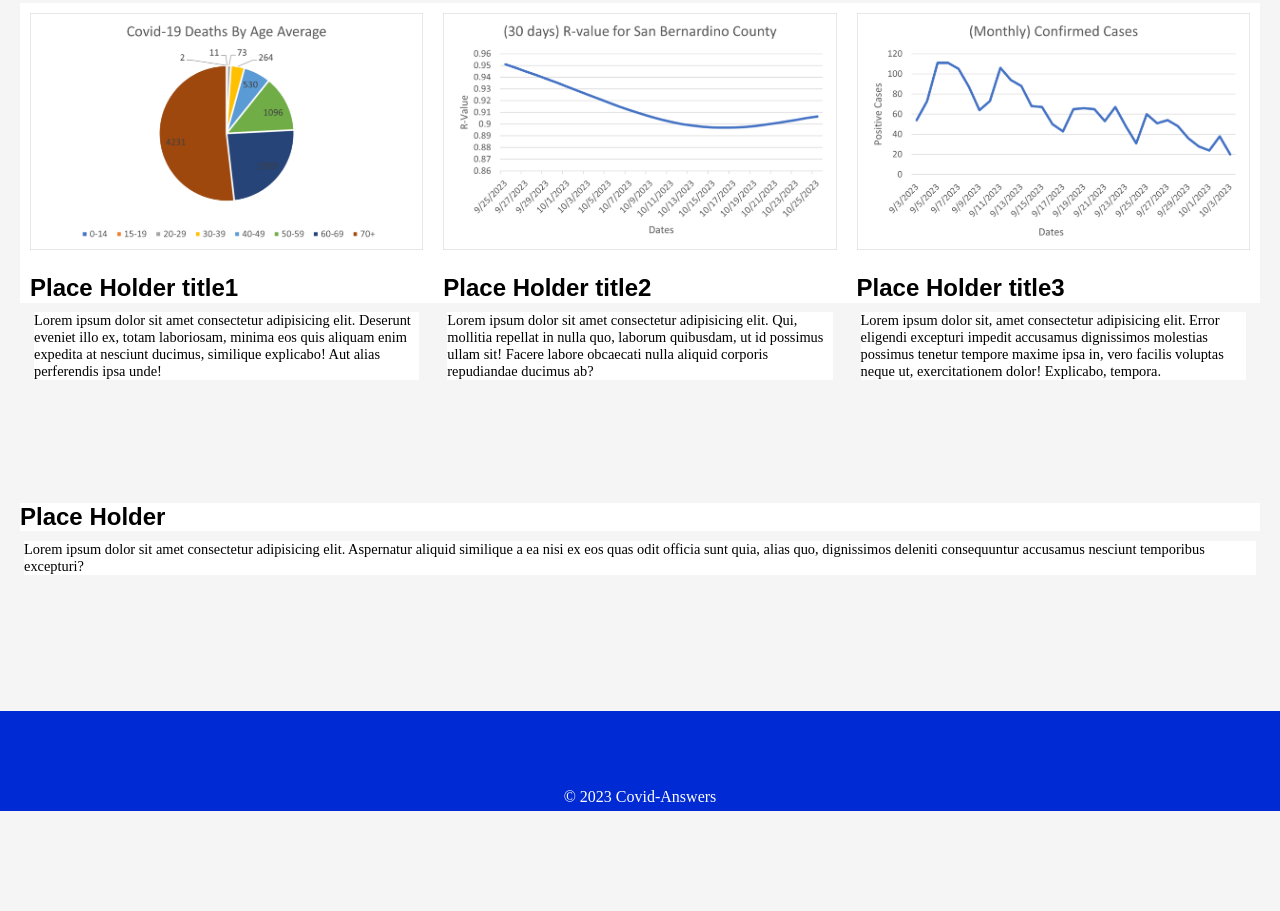
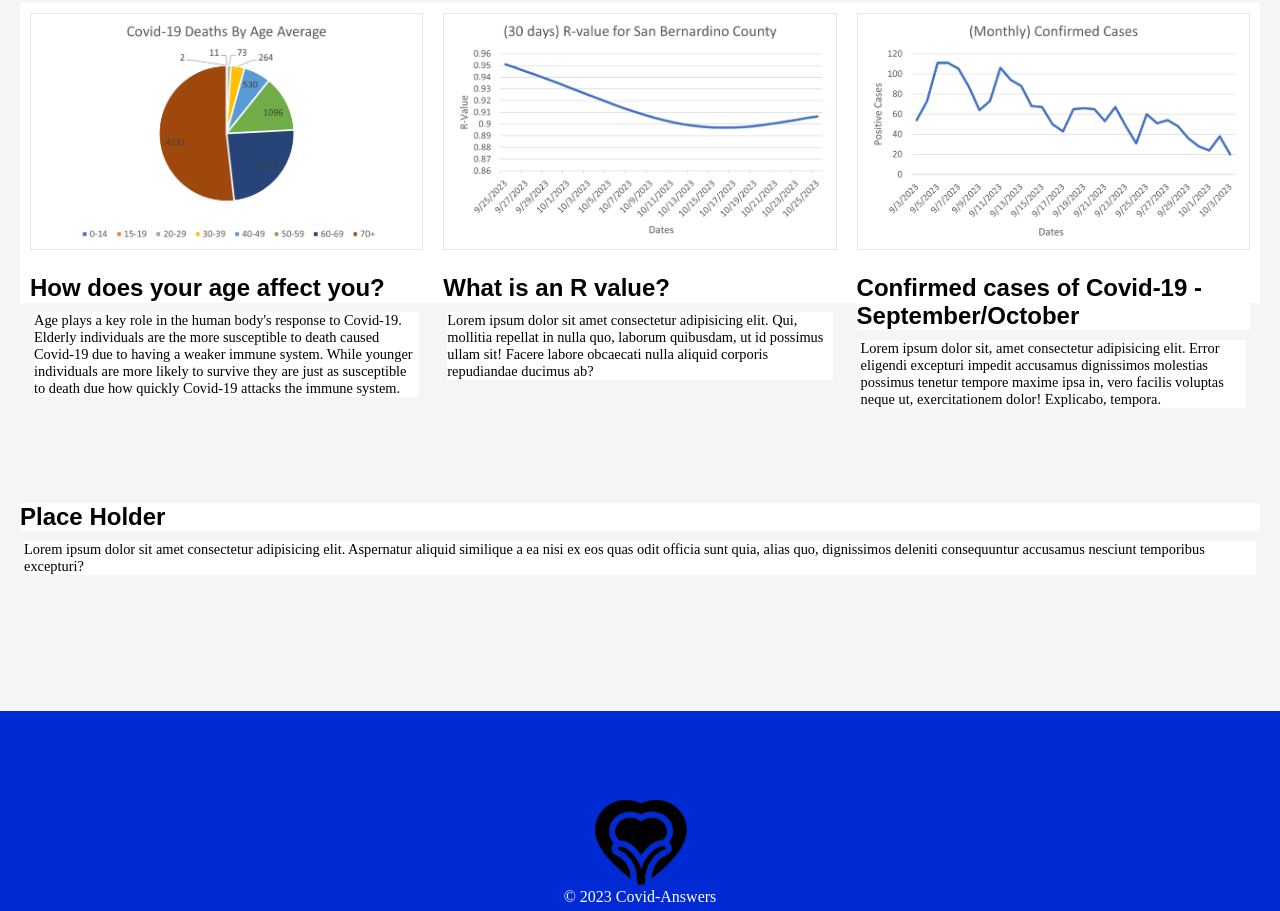
Before and after one commit to Azraeldos/Covid-2.0, a plain HTML site: page covidWebApp2.0/Website/CSS/index.html in a window 1280 px wide. Shown: the part 693-1604 px from the top of the page. Before the commit the page ends 1504 px from the top, so only its background shows below. Drawn offline with Linux system fonts and the light colour scheme.

Commit message:
added logo to footer

```diff
--- a/covidWebApp2.0/Website/CSS/index.html
+++ b/covidWebApp2.0/Website/CSS/index.html
@@ -17,6 +17,7 @@
         max-width: 100%;
         max-height: 100%;
       }
+
       .picture1 {
         width: auto;
         height: 600px;
@@ -53,17 +54,17 @@
       <div class="row">
         <div class="column" style="background-color:white;">
           <img src="images/Pictures for Covid app/deathByAge.png" alt="Pie chart of Deaths by age">
-          <h2>Place Holder title1</h2>
-      <p>Lorem ipsum dolor sit amet consectetur adipisicing elit. Deserunt eveniet illo ex, totam laboriosam, minima eos quis aliquam enim expedita at nesciunt ducimus, similique explicabo! Aut alias perferendis ipsa unde!</p>
+          <h2>How does your age affect you?</h2>
+        <p>Age plays a key role in the human body's response to Covid-19. Elderly individuals are the more susceptible to death caused Covid-19 due to having a weaker immune system. While younger individuals are more likely to survive they are just as susceptible to death due how quickly Covid-19 attacks the immune system.</p>
         </div>
         <div class="column" style="background-color:white;">
           <img src="images/Pictures for Covid app/Rvalue.png" alt="Month R-value for Covid. /excel graph"/>
-          <h2>Place Holder title2</h2>
+          <h2>What is an R value?</h2>
       <p>Lorem ipsum dolor sit amet consectetur adipisicing elit. Qui, mollitia repellat in nulla quo, laborum quibusdam, ut id possimus ullam sit! Facere labore obcaecati nulla aliquid corporis repudiandae ducimus ab?</p>
       </div>
       <div class="column" style="background-color:white;">
       <img src="images/Pictures for Covid app/monthlyConfirmCases09-10.png" alt="Monthly Confirmed Cases for COVID-19 September 3rd- October 3rd">
-      <h2>Place Holder title3</h2>
+      <h2>Confirmed cases of Covid-19 - September/October</h2>
       <p>Lorem ipsum dolor sit, amet consectetur adipisicing elit. Error eligendi excepturi impedit accusamus dignissimos molestias possimus tenetur tempore maxime ipsa in, vero facilis voluptas neque ut, exercitationem dolor! Explicabo, tempora.</p>
       <br><br>
     </div>
@@ -79,7 +80,11 @@
       <br>
       <br>
       <br>
-    <p1> © 2023 Covid-Answers<p1>
+      <div class = "picture2" >
+      <img src="images/Pictures for Covid app/newLogo.png" alt="/Logo">
+        </div>
+        <p1> © 2023 Covid-Answers<p1>
+          <br>
   </footer>
   </body>
 </html>
--- a/covidWebApp2.0/Website/CSS/style.css
+++ b/covidWebApp2.0/Website/CSS/style.css
@@ -137,6 +137,10 @@ h3 {
   display: table;
   clear: both;
 }
+.picture2 {
+  width: auto;
+  height: 100px;
+}
 footer {
   text-align: center;
   padding: 5px;
```
Also changed, not shown: covidWebApp2.0/Website/CSS/donatePge.html (+5 -1 lines), covidWebApp2.0/Website/CSS/infoPge.html (+4 -0 lines), covidWebApp2.0/Website/CSS/testing.html (+6 -2 lines), covidWebApp2.0/Website/CSS/vaccinePge.html (+5 -1 lines), covidWebApp2.0/Website/CSS/volunteerPge.html (+5 -1 lines), covidWebApp2.0/Website/CSS/images/Pictures for Covid app/newLogo.png (added).
